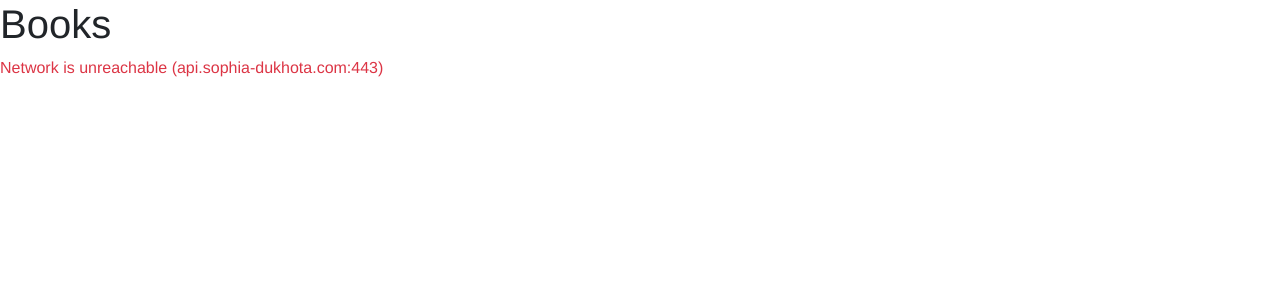
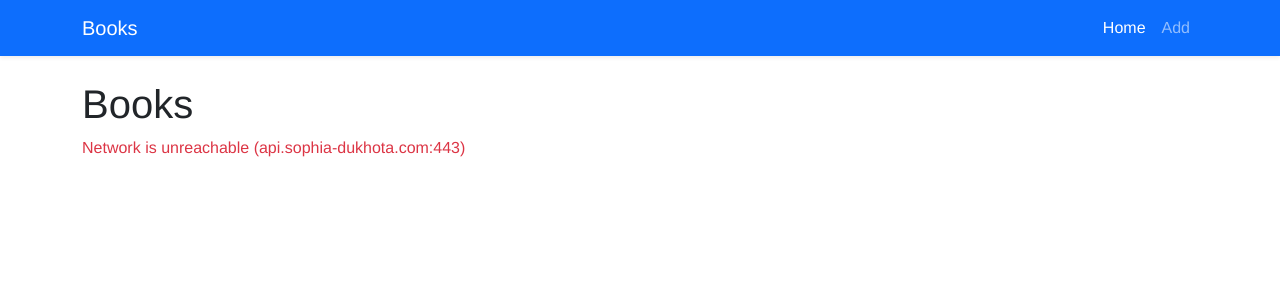
Before and after one commit to sophia-dukhota/Books, an ASP.NET Core app: page / in a window 1280 px wide. Shown: the top 300 px of the page. Run offline with ASP.NET Core 8, Linux system fonts and the light colour scheme; data that the repository does not hold is empty; style sheets or scripts are compiled from the project's sources.

Commit message:
Added app bar

```diff
--- a/Books.Frontend/Layout/MainLayout.razor
+++ b/Books.Frontend/Layout/MainLayout.razor
@@ -1,6 +1,30 @@
 @inherits LayoutComponentBase
-<div class="page">
-    <main>
-        @Body
+
+<div class="page d-flex flex-column min-vh-100">
+    <header>
+        <nav class="navbar navbar-expand-lg navbar-dark bg-primary shadow-sm">
+            <div class="container">
+                <NavLink class="navbar-brand" href="">Books</NavLink>
+                <button class="navbar-toggler" type="button" data-bs-toggle="collapse" data-bs-target="#mainNav" aria-controls="mainNav" aria-expanded="false" aria-label="Toggle navigation">
+                    <span class="navbar-toggler-icon"></span>
+                </button>
+                <div class="collapse navbar-collapse" id="mainNav">
+                    <ul class="navbar-nav ms-auto">
+                        <li class="nav-item">
+                            <NavLink class="nav-link" href="" Match="NavLinkMatch.All">Home</NavLink>
+                        </li>
+                        <li class="nav-item">
+                            <NavLink class="nav-link" href="add">Add</NavLink>
+                        </li>
+                    </ul>
+                </div>
+            </div>
+        </nav>
+    </header>
+
+    <main class="flex-fill">
+        <div class="container py-4">
+            @Body
+        </div>
     </main>
 </div>
--- a/Books.Frontend/Layout/MainLayout.razor.css
+++ b/Books.Frontend/Layout/MainLayout.razor.css
@@ -1,5 +1,5 @@
 .page {
-    position: relative;
+    min-height: 100vh;
     display: flex;
     flex-direction: column;
 }
@@ -8,70 +8,11 @@
     flex: 1;
 }
 
-.sidebar {
-    background-image: linear-gradient(180deg, rgb(5, 39, 103) 0%, #3a0647 70%);
+.navbar-brand {
+    font-weight: 600;
+    letter-spacing: 0.01em;
 }
 
-.top-row {
-    background-color: #f7f7f7;
-    border-bottom: 1px solid #d6d5d5;
-    justify-content: flex-end;
-    height: 3.5rem;
-    display: flex;
-    align-items: center;
+.navbar .nav-link.active {
+    font-weight: 600;
 }
-
-    .top-row ::deep a, .top-row ::deep .btn-link {
-        white-space: nowrap;
-        margin-left: 1.5rem;
-        text-decoration: none;
-    }
-
-    .top-row ::deep a:hover, .top-row ::deep .btn-link:hover {
-        text-decoration: underline;
-    }
-
-    .top-row ::deep a:first-child {
-        overflow: hidden;
-        text-overflow: ellipsis;
-    }
-
-@media (max-width: 640.98px) {
-    .top-row {
-        justify-content: space-between;
-    }
-
-    .top-row ::deep a, .top-row ::deep .btn-link {
-        margin-left: 0;
-    }
-}
-
-@media (min-width: 641px) {
-    .page {
-        flex-direction: row;
-    }
-
-    .sidebar {
-        width: 250px;
-        height: 100vh;
-        position: sticky;
-        top: 0;
-    }
-
-    .top-row {
-        position: sticky;
-        top: 0;
-        z-index: 1;
-    }
-
-    .top-row.auth ::deep a:first-child {
-        flex: 1;
-        text-align: right;
-        width: 0;
-    }
-
-    .top-row, article {
-        padding-left: 2rem !important;
-        padding-right: 1.5rem !important;
-    }
-}
--- a/Books.Frontend/wwwroot/index.html
+++ b/Books.Frontend/wwwroot/index.html
@@ -26,6 +26,7 @@
         <a href="." class="reload">Reload</a>
         <span class="dismiss">🗙</span>
     </div>
+    <script src="lib/bootstrap/dist/js/bootstrap.bundle.min.js"></script>
     <script src="_framework/blazor.webassembly.js"></script>
 </body>
 
```
